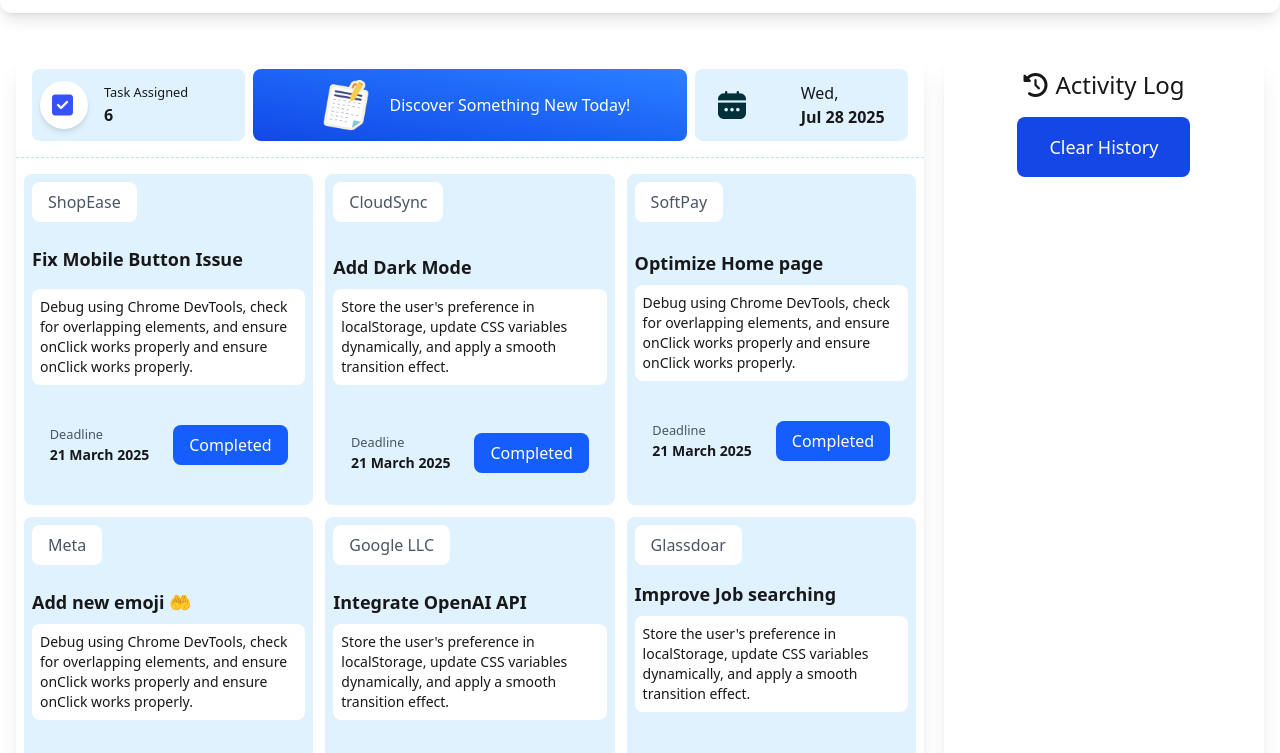
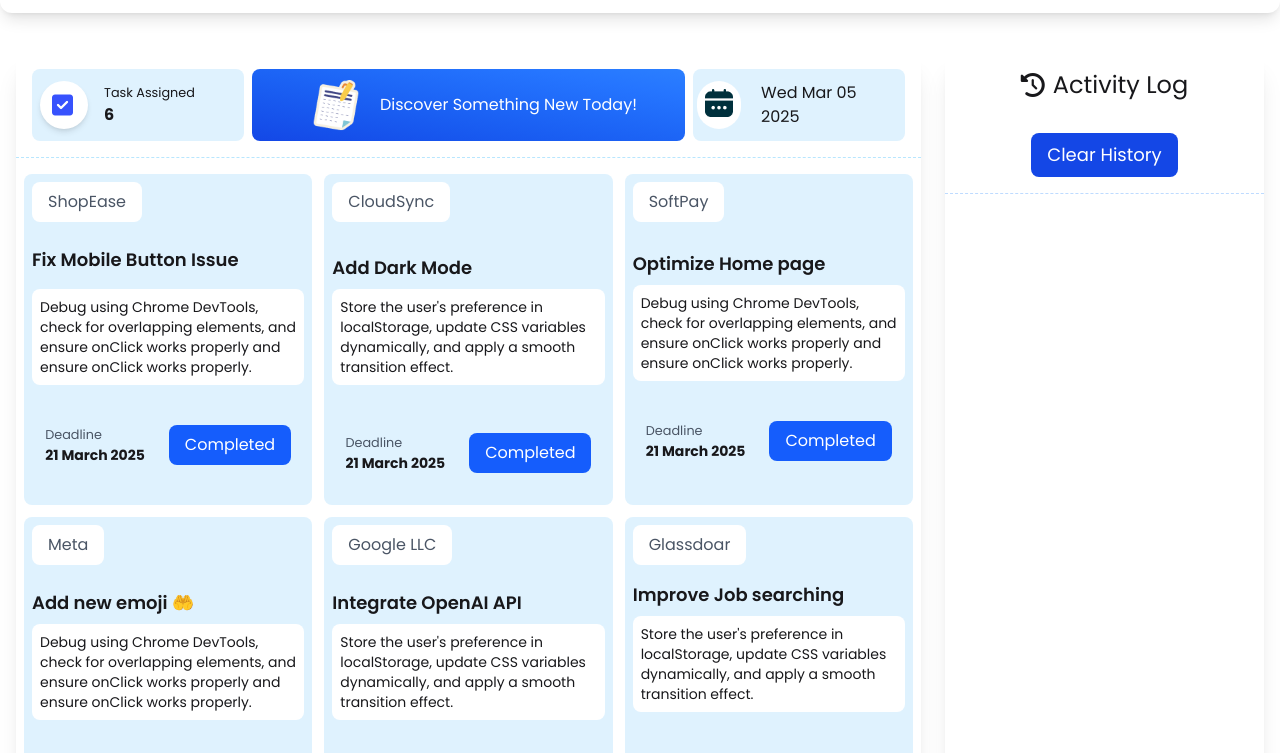
Before and after one commit to Shakib-56/A5-DevBoard-web, a plain HTML site: page index.html in a window 1280 px wide. Shown: the part 123-876 px from the top of the page. Drawn offline with nearby package versions, Linux system fonts and the light colour scheme.

Commit message:
back to desk ,current date updated and final commit

```diff
--- a/index.html
+++ b/index.html
@@ -11,22 +11,12 @@
      <link href="https://fonts.googleapis.com/css2?family=Poppins:wght@400;500;600;700&display=swap" rel="stylesheet">
      <!-- Font added end -->
     <script src="https://cdn.jsdelivr.net/npm/@tailwindcss/browser@4"></script>
-    <script>
-        // tailwind.config = {
-        //   theme: {
-        //     extend: {
-        //       colors: {
-        //         clifford: '#da373d',
-        //         acent:'#3752FD'
-        //       },
-        //       fontFamily: {
-        //         'poppins': ['Poppins', 'sans-serif'],
-        //       }
-
-        //     }
-        //   }
-        // }
-      </script>
+    <style type="text/tailwindcss">
+        @theme {
+          --color-clifford: #da373d;
+          --font-poppins:'Poppins';
+        }
+      </style>
       <link href="https://cdn.jsdelivr.net/npm/daisyui@5" rel="stylesheet" type="text/css" />
     <!-- End daisy UI -->
      <!-- font-awesome added -->
@@ -35,7 +25,7 @@
 
 </head>
 <body id='body' class="font-poppins">
-    <header class="bg-transparent">
+    <header >
         <nav class="font-poppins">
             <div class="navbar max-w-screen-xl px-20 py-4 mx-auto mt-4  rounded-xl mb-4 bg-white shadow-lg">
                 <div class=" flex items-center gap-2 ml-2 flex-row flex-1">
@@ -59,9 +49,9 @@
     </header>
     <main >
         <section >
-            <div id="container" class="max-w-screen-xl min-h-screen  mx-auto flex gap-5 mt-4 px-4 py-6 rounded-lg ">
+            <div id="container" class="max-w-screen-xl min-h-screen  mx-auto flex gap-6 mt-4 px-4 py-6 rounded-lg ">
 
-                <div class="max-w-9/12 rounded-lg shadow-xl  max-h-full">
+                <div class="max-w-9/12  rounded-lg bg-white shadow-xl max-h-full">
                     <!-- task assign section -->
                     <section>
                         <div class="grid grid-cols-4 gap-2 py-4 px-4 border-dashed border-b-1  border-sky-200">
@@ -82,11 +72,11 @@
 
                                 <p class="text-white">Discover Something New Today!</p>
                             </div>
-                            <div class="flex bg-sky-100 justify-around items-center rounded-lg gap-2">
-                                <div>
-                                    <img src="./assets/calender.png" alt="">
+                            <div class="flex bg-sky-100 justify-around items-center rounded-lg pl-1 gap-1">
+                                <div class="bg-white rounded-full h-12 w-12">
+                                    <img class="p-2" src="./assets/calender.png" alt="">
                                 </div>
-                                <p >Wed,<br><strong>Jul 28 2025</strong> </p>
+                                <p id="update-date" class="px-2 mx-2" >Wed,<br><strong>Jul 28 2025</strong> </p>
                             </div>
                         </div>
 
@@ -243,7 +233,7 @@
                      <!-- card section end -->
 
                 </div>
-                <div class="w-4/12 rounded-lg shadow-xl ">
+                <div class="w-4/12 rounded-lg bg-white shadow-xl ">
                     <!-- history section -->
                      <section>
                         <div class="flex flex-col ">
@@ -251,8 +241,8 @@
                                 <i class="fa-solid text-2xl fa-clock-rotate-left"></i>
                                 <h2 class="text-2xl">Activity Log</h2>
                             </div>
-                            <div class=" text-center">
-                                <button id="history-btn" class="px-8 py-4 bg-blue-700  border-none text-white text-lg rounded-lg">Clear History</button>
+                            <div class=" text-center border-dashed border-b-1 border-blue-200 p-4">
+                                <button id="history-btn" class="px-4 py-2 bg-blue-700  border-none text-white text-lg rounded-lg">Clear History</button>
                             </div>
                             <div id="history-text-container" class="flex flex-col">
 
--- a/script/script.js
+++ b/script/script.js
@@ -35,3 +35,13 @@
 document.getElementById('discover-section').addEventListener('click',function(){
   window.location.href='main.html';
 })
+
+// Date set
+function loaclDate(){
+  let date=new Date();
+  let currentDate=date.toDateString();
+  return currentDate;
+}
+
+let date=loaclDate();
+document.getElementById('update-date').innerText=`${date}`;
--- /dev/null
+++ b/utilities/backHome.js
@@ -0,0 +1,5 @@
+// back desk
+
+document.getElementById('back-desk-btn').addEventListener('click',function(){
+    window.location.href='index.html';
+  })
--- a/utilities/utilities.js
+++ b/utilities/utilities.js
@@ -12,11 +12,13 @@
 }
 
 function localTime(){
-let now = new Date();
-let currentTime = now.toLocaleTimeString('en-US', { hour: '2-digit', minute: '2-digit', second: '2-digit' });
+let date = new Date();
+let currentTime = date.toLocaleTimeString('en-US', { hour: '2-digit', minute: '2-digit', second: '2-digit' });
 return currentTime;
 }
+
 // increment task
+
 
 function increment(id){
    const taskNumber=document.getElementById(id).innerText;
```
Also changed, not shown: main.html (+24 -7 lines).
